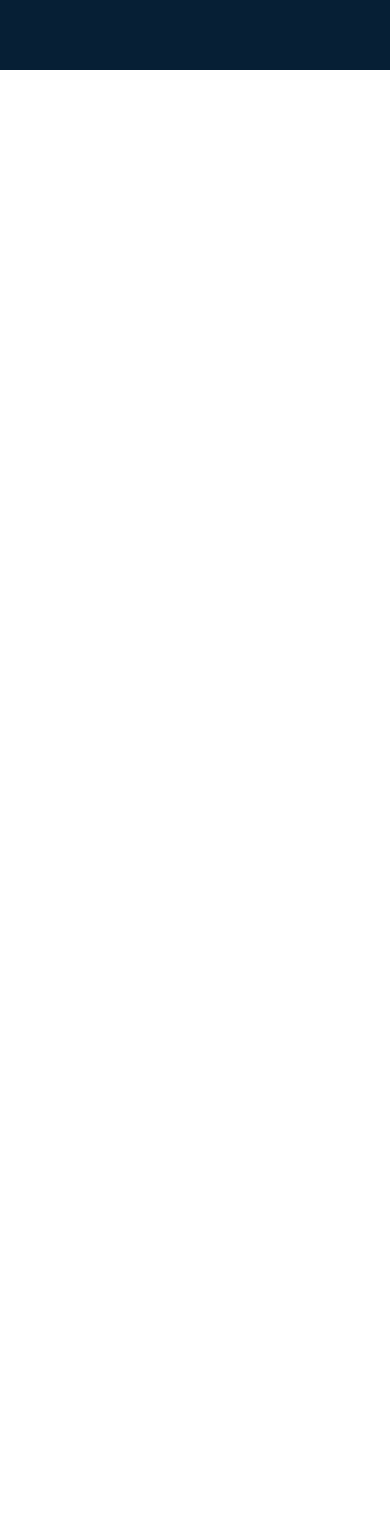
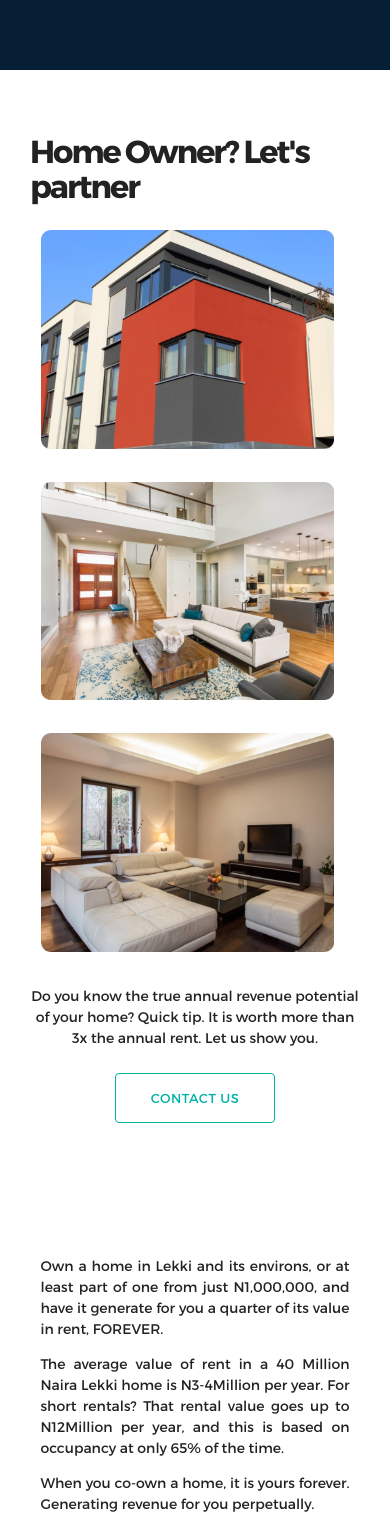
Before and after one commit to peterihimire/siester-living-react-materialize, a React (Create React App) app: page / in a window 390 px wide. Shown: the part 2559-4096 px from the top of the page. Before the commit the page ends 2629 px from the top, so only its background shows below. Built offline with nearby package versions, Linux system fonts and the light colour scheme.

Commit message:
Added new components , ownerpartner and siestermobile, though not complete yet

```diff
--- a/src/App.js
+++ b/src/App.js
@@ -4,6 +4,8 @@ import Navbar from "./components/Navbar";
 import Banner from "./components/Banner";
 import AvailableSpace from "./components/AvailableSpace";
 import HomeCoownership from "./components/HomeCoownership";
+import OwnerPartner from "./components/OwnerPartner";
+import SiesterMobile from "./components/SiesterMobile";
 
 function App() {
   // For Nav Color
@@ -35,6 +37,8 @@ function App() {
       <Banner />
       <AvailableSpace />
       <HomeCoownership />
+      <OwnerPartner />
+      <SiesterMobile />
     </>
   );
 }
--- /dev/null
+++ b/src/components/OwnerPartner.js
@@ -0,0 +1,50 @@
+import React from "react";
+import "./OwnerPartner.css";
+import homeOne from "../assets/home-1.jpg";
+import homeTwo from "../assets/home-2.jpg";
+import homeThree from "../assets/home-3.jpg";
+
+const OwnerPartner = () => {
+  return (
+    <section id="available-space">
+      <div className="container">
+        <div className="row">
+          <div className="col s12">
+            <div className="available-spaces-container">
+              <div className="available-header">
+                <h4>
+                  <span>Home Owner?</span> Let's partner
+                </h4>
+              </div>
+              <div className="col s12 m4 l4">
+                <div className="space-img">
+                  <img src={homeOne} alt="home interior" />
+                </div>
+              </div>
+              <div className="col s12 m4 l4">
+                <div className="space-img">
+                  <img src={homeTwo} alt="home interior" />
+                </div>
+              </div>
+              <div className="col s12 m4 l4">
+                <div className="space-img">
+                  <img src={homeThree} alt="home interior" />
+                </div>
+              </div>
+              <div className="available-info">
+                <p>
+                  Do you know the true annual revenue potential of your home?
+                  Quick tip. It is worth more than 3x the annual rent. Let us
+                  show you.
+                </p>
+                <button className="btn">contact us</button>
+              </div>
+            </div>
+          </div>
+        </div>
+      </div>
+    </section>
+  );
+};
+
+export default OwnerPartner;
--- /dev/null
+++ b/src/components/SiesterMobile.js
@@ -0,0 +1,46 @@
+import React from "react";
+import "./SiesterMobile.css";
+import siesterPhone from "../assets/siester-phone.png";
+
+const SiesterMobile = () => {
+  return (
+    <section id="siester-mobile">
+      <div className="container">
+        <div className="row">
+          <div className="col s12">
+            <div className="home-coownership-container">
+              <div className="home-coownership-content">
+                <div className="col s12 m6 l5 offset-l1">
+                  <div className="home-coownership-text">
+                    <p>
+                      Own a home in Lekki and its environs, or at least part of
+                      one from just N1,000,000, and have it generate for you a
+                      quarter of its value in rent, FOREVER.
+                    </p>
+                    <p>
+                      The average value of rent in a 40 Million Naira Lekki home
+                      is N3-4Million per year. For short rentals? That rental
+                      value goes up to N12Million per year, and this is based on
+                      occupancy at only 65% of the time.
+                    </p>
+                    <p>
+                      When you co-own a home, it is yours forever. Generating
+                      revenue for you perpetually.
+                    </p>
+                  </div>
+                </div>
+                <div className="col s12 m6 l6">
+                  <div className="home-coownership-img-div">
+                    <img src={siesterPhone} alt="classic-home" />
+                  </div>
+                </div>
+              </div>
+            </div>
+          </div>
+        </div>
+      </div>
+    </section>
+  );
+};
+
+export default SiesterMobile;
```
Also changed, not shown: src/components/OwnerPartner.css (added), src/components/SiesterMobile.css (added), 1 other file (tests, documents, lock files or other folders).
